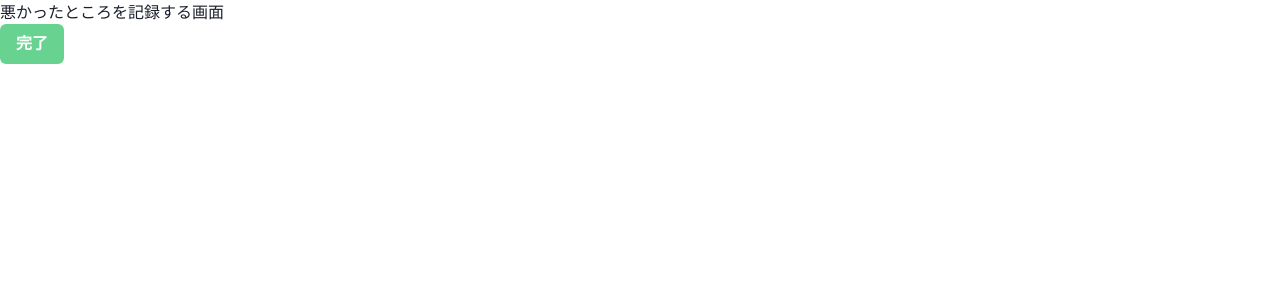
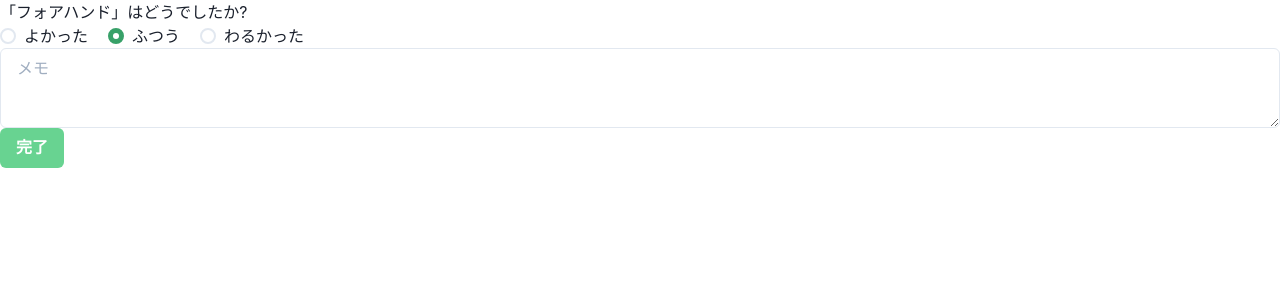
Before and after one commit to EICHAN1208/TennisKaizen, a React (Create React App) app in the folder client/: page /new_record in a window 1280 px wide. Shown: the top 300 px of the page. Built offline with nearby package versions, Linux system fonts and the light colour scheme.

Commit message:
ラジオボタンの追加

```diff
--- a/client/src/components/pages/Record.tsx
+++ b/client/src/components/pages/Record.tsx
@@ -1,3 +1,4 @@
+import { Radio, RadioGroup, Stack, Textarea } from "@chakra-ui/react"
 import { useHistory } from "react-router-dom"
 
 import { PrimaryButton } from "../atoms/button/PrimaryButton"
@@ -10,10 +11,22 @@ export const Record = () => {
 
   return (
     <>
-      <p>悪かったところを記録する画面</p>
-      <PrimaryButton
-        onClick={onClickDisplayChart}
-      >
+      <p>「フォアハンド」はどうでしたか?</p>
+      <RadioGroup defaultValue="2">
+        <Stack spacing={5} direction="row">
+          <Radio colorScheme="green" value="1">
+            よかった
+          </Radio>
+          <Radio colorScheme="green" value="2">
+            ふつう
+          </Radio>
+          <Radio colorScheme="green" value="3">
+            わるかった
+          </Radio>
+        </Stack>
+      </RadioGroup>
+      <Textarea placeholder="メモ" />
+      <PrimaryButton onClick={onClickDisplayChart}>
         完了
       </PrimaryButton>
     </>
```
